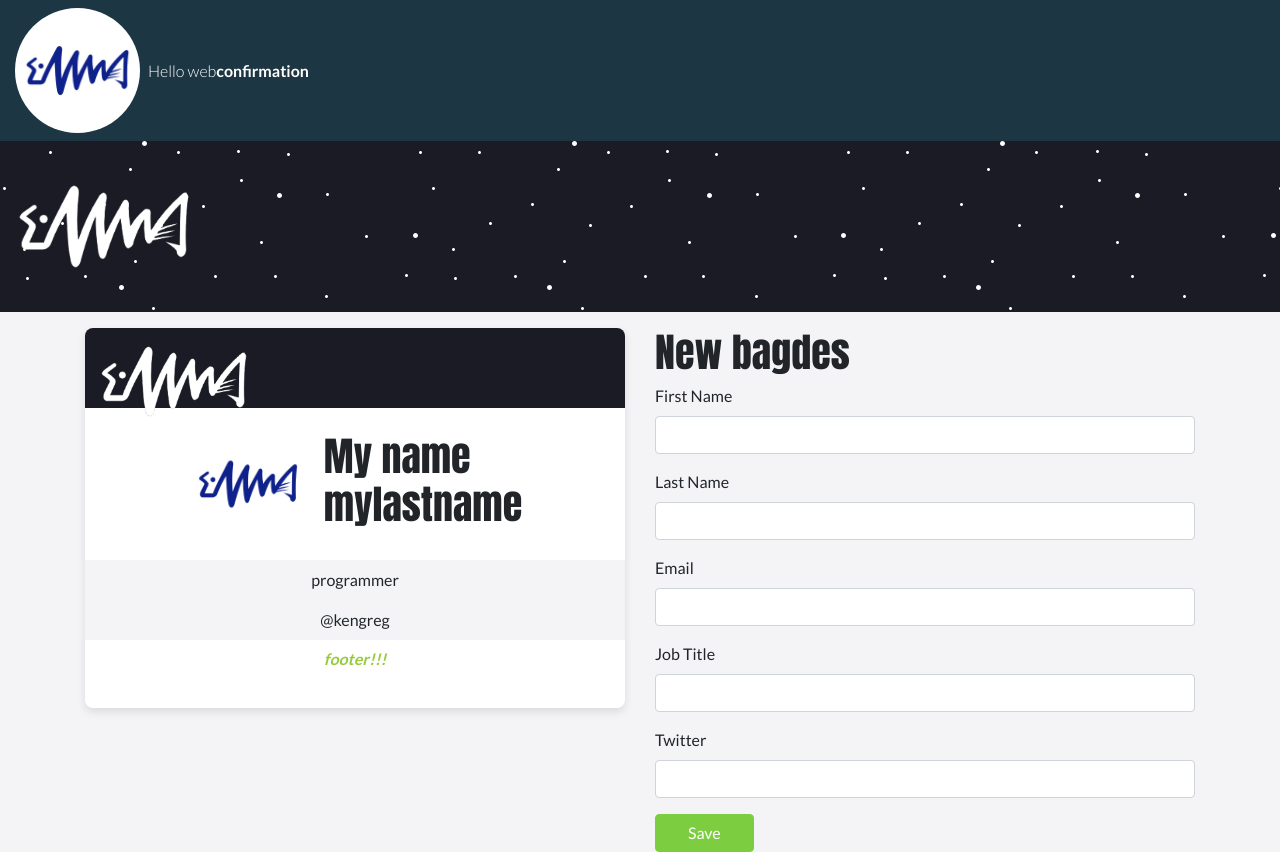
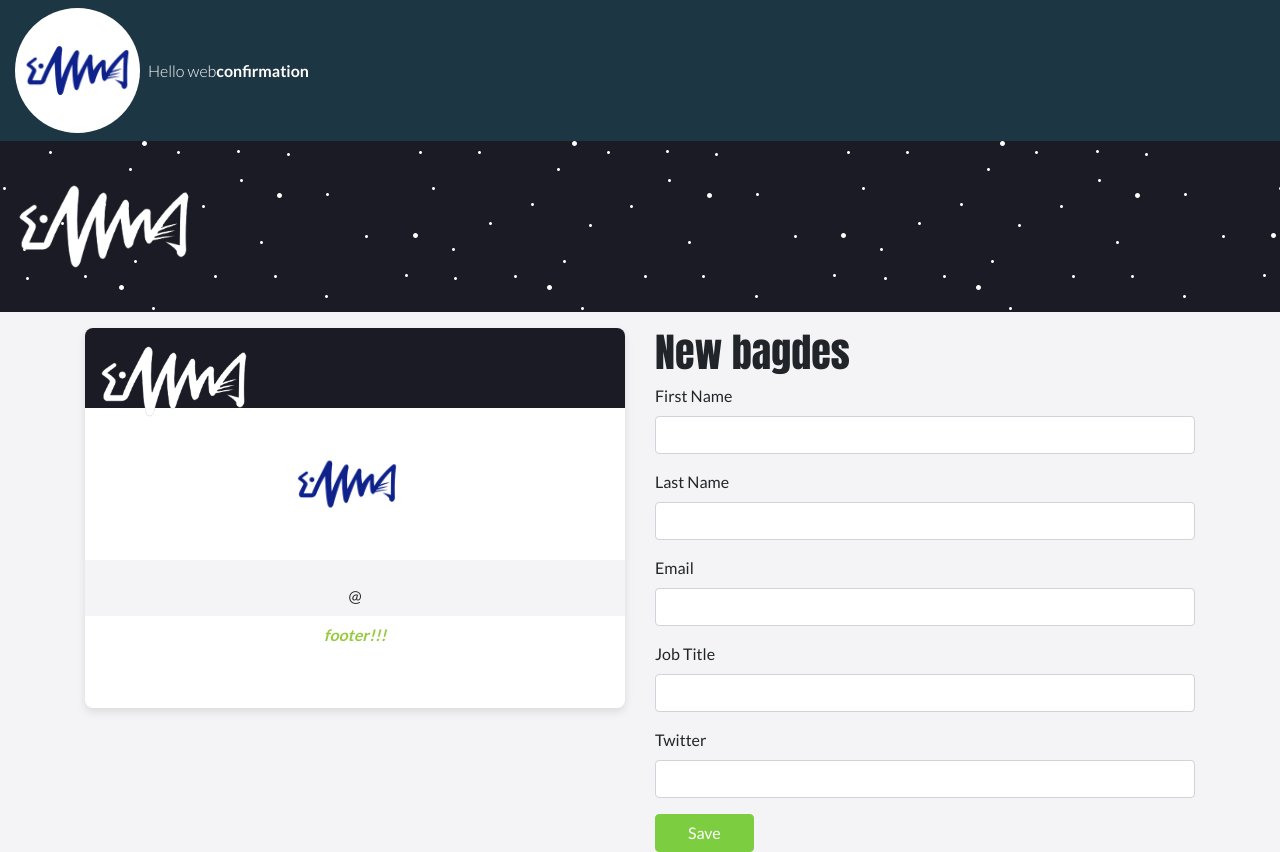
Before and after one commit to kengreg/reactapptemplate, a React (Create React App) app: page / in a window 1280 px wide. Built offline with nearby package versions, Linux system fonts and the light colour scheme.

Commit message:
added the state to the beginning of the page(badgenew.js) to be shared by two components also made the inputs fill the badge in real time.

```diff
--- a/src/components/Badge.js
+++ b/src/components/Badge.js
@@ -19,7 +19,7 @@ class Badge extends React.Component{
 			</header>
 			<div className="Badge__section-name">
 				<img className="Badge__avatar img-fluid" src={this.props.img} alt="avatar"/>
-				<h1>{this.props.firstName}<br />{this.props.lastName}</h1>
+				<h1>{this.props.firstname}<br />{this.props.lastname}</h1>
 			</div>
 			<div className="Badge__section-info">
 				<p>{this.props.jobtitle}</p>
--- a/src/components/BadgeForm.js
+++ b/src/components/BadgeForm.js
@@ -31,7 +31,7 @@ class BadgeForm extends React.Component{
 	handleSubmit = (e) => {
 		e.preventDefault();
 		console.log("Form was submitted");
-		console.log(this.props.formValues);
+		// console.log(this.props.formValues);
 	};
 
 	render(){
--- a/src/pages/BadgeNew.js
+++ b/src/pages/BadgeNew.js
@@ -8,19 +8,19 @@ import BadgeForm from "../components/BadgeForm";
 
 class BadgeNew extends React.Component{
 	state = { form: {
-		// firstname: '',
-		// lastname: '',
-		// email: '',
-		// jobtitle: 'Designer',
-		// twitter: ''
+		firstname: '',
+		lastname: '',
+		email: '',
+		jobtitle: '',
+		twitter: ''
 	} };
 
 	handleChange = e => {
-		// const nextForm = this.state.form
-		// nextForm[e.target.name] = e.target.value;
 		this.setState({
-			...this.state.form,
-			[e.target.name]: e.target.value
+			form:{
+				...this.state.form,
+				[e.target.name]: e.target.value
+			}
 		})
 	}
 	render(){
@@ -37,7 +37,13 @@ class BadgeNew extends React.Component{
 				<div className="container">
 					<div className="row">
 						<div className="col-sm-6">
-							<Badge firstName="My name" lastName="mylastname" twitter="kengreg" jobtitle="programmer" img={logo} />
+							<Badge
+							firstname={this.state.form.firstname}
+							lastname={this.state.form.lastname}
+							twitter={this.state.form.twitter}
+							jobtitle={this.state.form.jobtitle}
+							email={this.state.form.email}
+							img={logo} />
 						</div>
 						<div className="col-sm-6">
 							<BadgeForm onChange={this.handleChange} formValues={this.state.form} />
```
